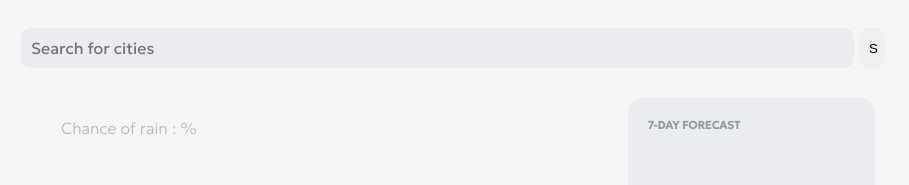
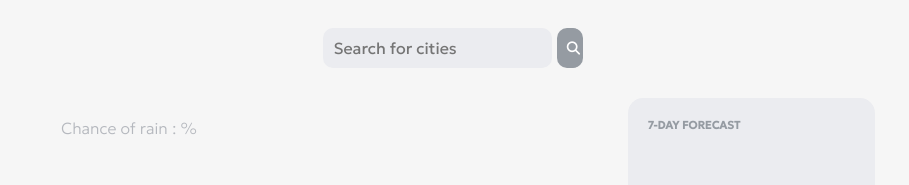
Before and after one commit to Araeek/umbrella, a plain HTML site: page index.html in a window 1280 px wide. Shown: the top 185 px of the page, without its empty margins (187-1096 px from the left). Drawn offline with Linux system fonts and the light colour scheme; no server answers.

Commit message:
Added search icon and shrinked search bar

```diff
--- a/index.html
+++ b/index.html
@@ -15,10 +15,10 @@
 
 <body>
 	<div class="container">
-		<form action="">
+		<form action="" id="search-bar">
 			<div id="city-search-container">
 				<input type="search" name="city-search" id="city-search" placeholder="Search for cities">
-				<button class="search-button">S</button>
+				<button class="search-button"><i class="fa-solid fa-magnifying-glass"></i></button>
 				<div id="autocomplete-container"></div>
 			</div>
 		</form>
--- a/style.css
+++ b/style.css
@@ -9,11 +9,17 @@ body {
 	height: 90vh;
 }
 
+#search-bar {
+	display: flex;
+	justify-content: center;
+}
+
 #city-search-container {
 	display: flex;
 	align-items: stretch;
 	justify-content: center;
 	position: relative;
+	width: 30%;
 }
 
 #city-search {
@@ -35,10 +41,15 @@ body {
 	border: none;
 	outline: none;
 	border-radius: 10px;
-	width: 3%;
+	width: 10%;
 	padding: 10px;
 	margin-left: 5px;
 	cursor: pointer;
+	background-color: #959ba2;
+}
+
+.search-button i {
+	color: #fff;
 }
 
 #autocomplete-container {
```
